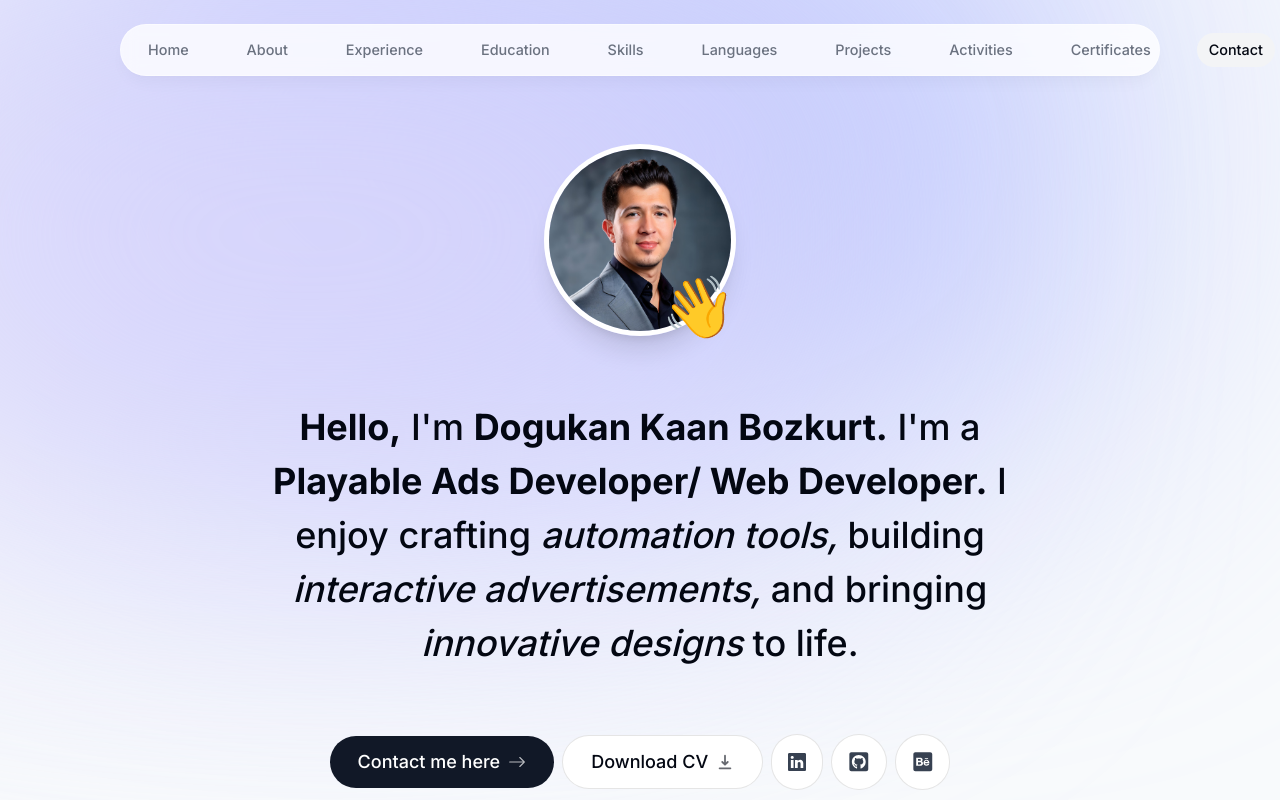
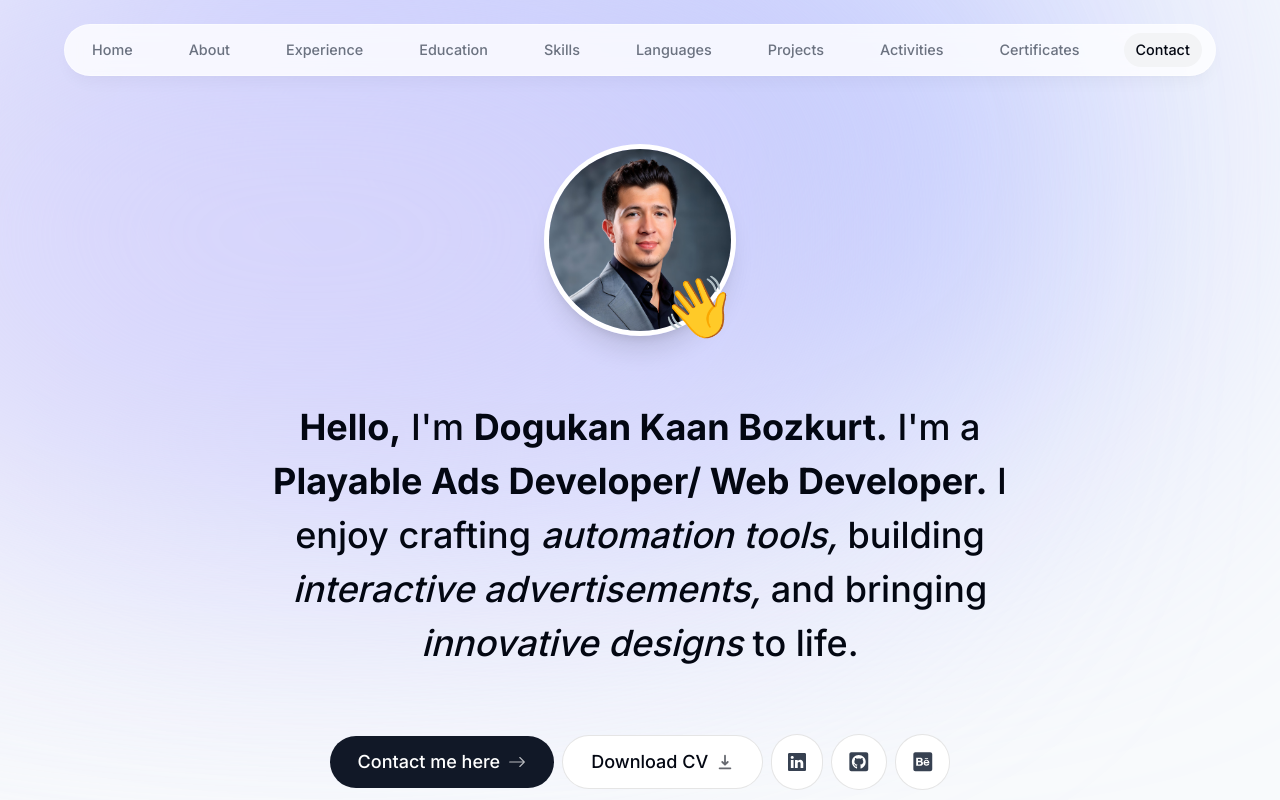
Before and after one commit to dkbozkurt/dkbozkurt-portfolio, a Next.js app: page / in a window 1280 px wide. Shown: the top 800 px of the page. Built offline with nearby package versions, Linux system fonts and the light colour scheme; no server answers.

Commit message:
header fix for languages

```diff
--- a/components/header.tsx
+++ b/components/header.tsx
@@ -14,18 +14,18 @@ export default function Header() {
     <header className="z-[999] relative">
         <motion.div className ="fixed top-0 left-1/2 h-[6.5rem] w-full rounded-none border border-white border-opacity-40 bg-white bg-opacity-80 shadow-lg shadow-black/[0.03] backdrop-blur-[0.5rem]
         sm:top-6 sm:h-[5.25rem] sm:w-[36rem] sm:rounded-full
-        lg:top-6 lg:h-[3.25rem] lg:w-[65rem] lg:rounded-full"
+        lg:top-6 lg:h-[3.25rem] lg:w-[72rem] lg:rounded-full"
             initial={{y: -100, x: "-50%", opacity: 0}}
             animate={{y: 0,  x: "-50%", opacity: 1}}
         ></motion.div>
 
-        <nav className="flex fixed top-[0.15rem] h-16 left-1/2 -translate-x-1/2 py-2 w-[24rem]
-        sm:top-[1.7rem] sm:h-12 sm:py-0 sm:w-[34rem]
-        lg:top-[1.7rem] lg:h-[initial] lg:py-0 lg:w-[63rem]
+        <nav className="flex fixed top-[0.15rem] h-16 left-1/2  py-2 w-[24rem]
+        sm:top-[1.7rem] sm:h-12 sm:py-0 sm:w-[34rem] sm:-translate-x-1/2
+        lg:top-[1.7rem] lg:h-[initial] lg:py-0 lg:w-[63rem] lg:-translate-x-[35rem]
         ">
             <ul className ="flex w-[30rem] flex-wrap items-center justify-center gap-y-1 text-[0.9rem] font-medium text-gray-500 gap-x-0
             sm:w-[initial] sm:gap-x-0
-            lg:flex-nowrap lg:gap-[2.12rem]">
+            lg:flex-nowrap lg:gap-[2rem]">
                 {
                     links.map(link => (
                         <motion.li
```
